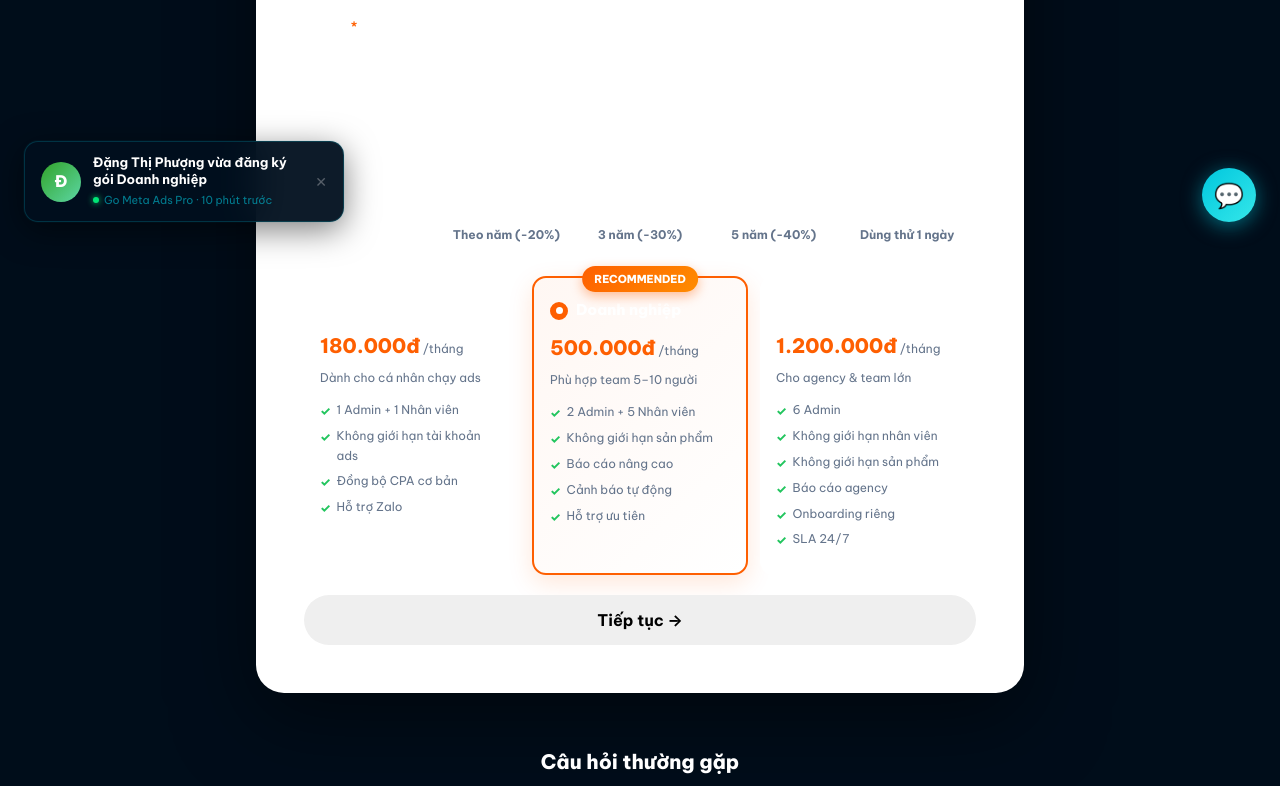
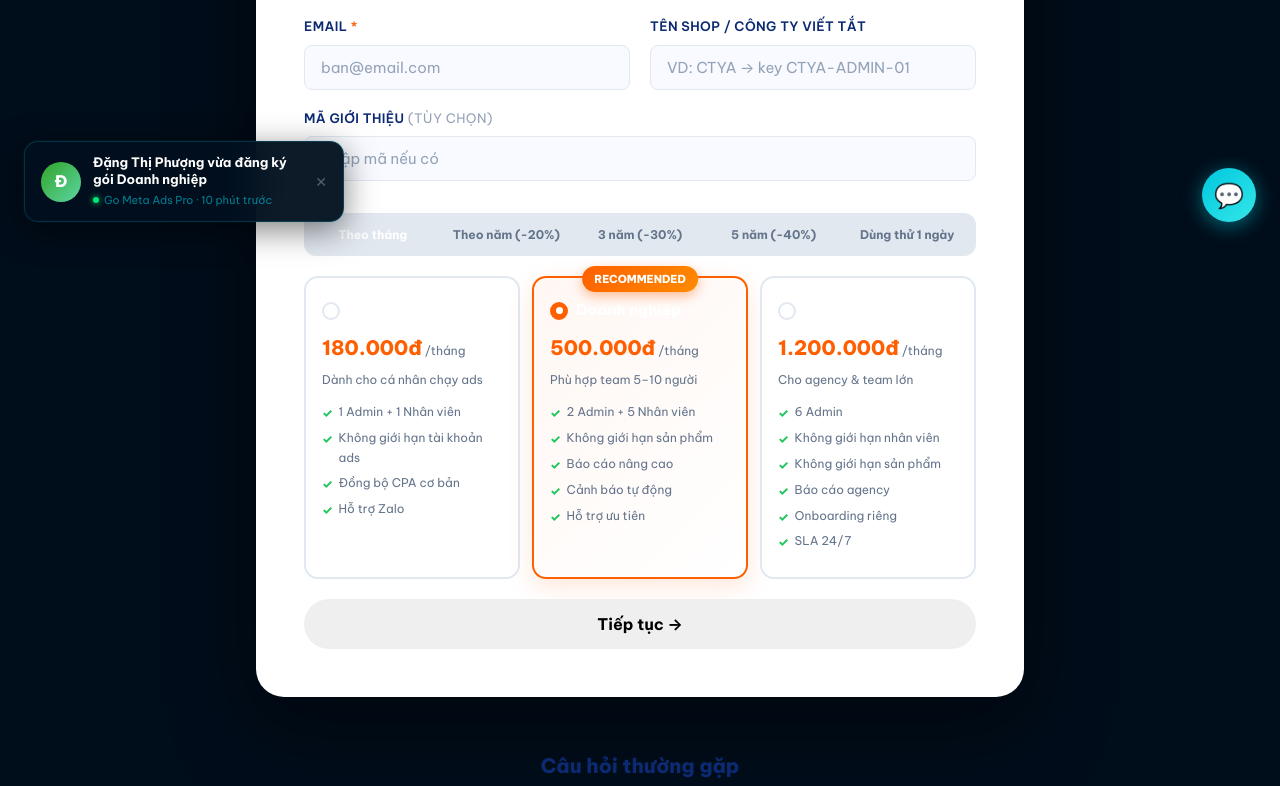
Before and after one commit to gomediait/go-meta-ads-web, a Next.js app: page /mua-goi in a window 1280 px wide. Shown: the part 554-1340 px from the top of the page. Built offline with nearby package versions, Linux system fonts and the light colour scheme.

Commit message:
fix: mua-goi white card - form labels/inputs/borders invisible (CSS var override + hardcode colors)

```diff
--- a/pages/mua-goi.jsx
+++ b/pages/mua-goi.jsx
@@ -555,8 +555,33 @@ export default function MuaGoi() {
       </Head>
       <Navbar />
 
-      <main style={{
-        background: 'linear-gradient(180deg, var(--navy) 0%, var(--navy2) 200px, var(--gray) 200px)',
+      {/* ─── Override CSS vars cho context sáng ─── */}
+      <style>{`
+        .mua-goi-light .form-label { color: #0c2a72 !important; }
+        .mua-goi-light .form-input {
+          color: #1a2332 !important;
+          background: #f8faff !important;
+          border: 1.5px solid #e2e8f0 !important;
+        }
+        .mua-goi-light .form-input:focus {
+          border-color: #0c2a72 !important;
+          box-shadow: 0 0 0 3px rgba(12,42,114,0.08) !important;
+        }
+        .mua-goi-light .form-input::placeholder { color: #94a3b8 !important; }
+        .mua-goi-light .form-error { color: #dc2626 !important; }
+        .mua-goi-light .accordion { border-bottom: 1px solid #e2e8f0 !important; }
+        .mua-goi-light .accordion-trigger { color: #1a2332 !important; }
+        .mua-goi-light .accordion-trigger:hover { background: #f8faff !important; color: #0c2a72 !important; }
+        .mua-goi-light .accordion-body { color: #64748b !important; }
+        .mua-goi-light .alert-warning { background: #fffbeb !important; border-color: rgba(245,158,11,0.3) !important; color: #78350f !important; }
+        .mua-goi-light .btn-outline-navy { color: #0c2a72 !important; border-color: #0c2a72 !important; }
+        .mua-goi-light .btn-outline-navy:hover { background: #0c2a72 !important; color: #fff !important; }
+        @media (max-width: 640px) { .plan-grid { grid-template-columns: 1fr !important; } }
+        @media (max-width: 900px) { .summary-grid { grid-template-columns: 1fr !important; } }
+      `}</style>
+
+      <main className="mua-goi-light" style={{
+        background: 'linear-gradient(180deg, var(--navy) 0%, var(--navy2) 200px, #f1f5f9 200px)',
         minHeight: '100vh',
         paddingTop: 'calc(var(--header-h) + 4px)',
       }}>
@@ -647,7 +672,7 @@ export default function MuaGoi() {
                 <div className="form-group" style={{ marginBottom: 32 }}>
                   <label className="form-label">
                     {isEN ? 'Referral Code' : 'Mã giới thiệu'}{' '}
-                    <span style={{ color: 'var(--text3)', fontWeight: 400 }}>
+                    <span style={{ color: '#94a3b8', fontWeight: 400 }}>
                       {isEN ? '(optional)' : '(tùy chọn)'}
                     </span>
                   </label>
@@ -662,7 +687,7 @@ export default function MuaGoi() {
 
                 {/* Billing tabs */}
                 <div style={{ marginBottom: 20 }}>
-                  <div style={{ display: 'flex', background: 'var(--gray)', borderRadius: 12, padding: 4, gap: 4, marginBottom: 20, flexWrap: 'wrap' }}>
+                  <div style={{ display: 'flex', background: '#e2e8f0', borderRadius: 12, padding: 4, gap: 4, marginBottom: 20, flexWrap: 'wrap' }}>
                     {billingTabs.map(tab => (
                       <button
                         key={tab.key}
@@ -694,7 +719,7 @@ export default function MuaGoi() {
                         key={plan.id}
                         onClick={() => setSelectedPlan(plan.id)}
                         style={{
-                          border: `2px solid ${selectedPlan === plan.id ? 'var(--orange)' : 'var(--gray2)'}`,
+                          border: `2px solid ${selectedPlan === plan.id ? '#fe5f01' : '#e2e8f0'}`,
                           borderRadius: 'var(--radius)',
                           padding: '20px 16px',
                           cursor: 'pointer',
@@ -717,7 +742,7 @@ export default function MuaGoi() {
                         <div style={{ display: 'flex', alignItems: 'center', gap: 8, marginBottom: 8 }}>
                           <div style={{
                             width: 18, height: 18, borderRadius: '50%',
-                            border: `2px solid ${selectedPlan === plan.id ? 'var(--orange)' : 'var(--gray2)'}`,
+                            border: `2px solid ${selectedPlan === plan.id ? '#fe5f01' : '#e2e8f0'}`,
                             background: selectedPlan === plan.id ? 'var(--orange)' : '#fff',
                             flexShrink: 0,
                             display: 'flex', alignItems: 'center', justifyContent: 'center',
@@ -854,7 +879,7 @@ export default function MuaGoi() {
                       <div key={row.label} style={{
                         display: 'flex', alignItems: 'center', justifyContent: 'space-between',
                         padding: '12px 16px',
-                        background: row.highlight ? '#fff7f3' : 'var(--gray)',
+                        background: row.highlight ? '#fff7f3' : '#f1f5f9',
                         borderRadius: 10, gap: 12, flexWrap: 'wrap',
                       }}>
                         <div>
@@ -894,10 +919,10 @@ export default function MuaGoi() {
                   <div
                     onClick={() => fileInputRef.current?.click()}
                     style={{
-                      border: `2px dashed ${previewImg ? 'var(--orange)' : 'var(--gray2)'}`,
+                      border: `2px dashed ${previewImg ? '#fe5f01' : '#e2e8f0'}`,
                       borderRadius: 'var(--radius)', padding: '32px 20px',
                       textAlign: 'center', cursor: 'pointer',
-                      background: previewImg ? '#fff7f3' : 'var(--gray)',
+                      background: previewImg ? '#fff7f3' : '#f1f5f9',
                       transition: 'all 0.2s',
                     }}
                   >
@@ -914,7 +939,7 @@ export default function MuaGoi() {
                         <div style={{ fontWeight: 700, color: 'var(--navy)', marginBottom: 4 }}>
                           {isEN ? 'Click to select image' : 'Nhấn để chọn ảnh'}
                         </div>
-                        <div style={{ fontSize: 13, color: 'var(--text3)' }}>
+                        <div style={{ fontSize: 13, color: '#94a3b8' }}>
                           {isEN ? 'PNG, JPG, HEIC — max 10MB' : 'PNG, JPG, HEIC — tối đa 10MB'}
                         </div>
                       </div>
@@ -972,7 +997,7 @@ export default function MuaGoi() {
           {step < 3 && (
             <Reveal delay={100}>
               <div style={{ marginTop: 52 }}>
-                <h3 style={{ color: 'var(--navy)', fontWeight: 800, fontSize: 20, marginBottom: 20, textAlign: 'center' }}>
+                <h3 style={{ color: '#0c2a72', fontWeight: 800, fontSize: 20, marginBottom: 20, textAlign: 'center' }}>
                   {isEN ? 'Frequently Asked Questions' : 'Câu hỏi thường gặp'}
                 </h3>
                 {FAQS.map((faq, i) => (
```
